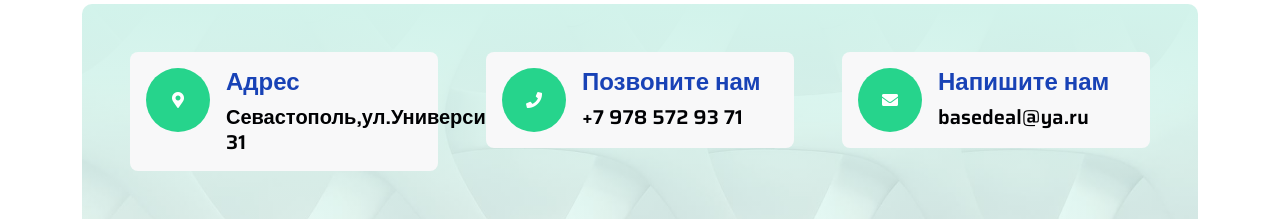
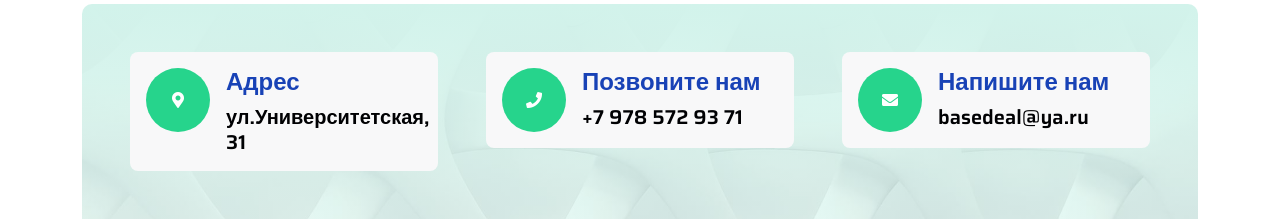
Before and after one commit to master-cim/bazadel, a Django app: page / in a window 1280 px wide. Shown: the part 5597-5816 px from the top of the page. Run offline with Django 4.2, Linux system fonts and the light colour scheme; some libraries are stand-ins or nearby versions.

Commit message:
адрес

```diff
--- a/bazadel/templates/includes/form_order.html
+++ b/bazadel/templates/includes/form_order.html
@@ -15,7 +15,7 @@
               </div>
               <div class="ms-3">
                 <h4 class="text-primary">Адрес</h4>
-                <a href="https://goo.gl/maps/Zd4BCynmTb98ivUJ6" target="_blank" class="h5">Севастополь,ул.Университетская, 31</a>
+                <a href="https://goo.gl/maps/Zd4BCynmTb98ivUJ6" target="_blank" class="h5">ул.Университетская, 31</a>
               </div>
             </div>
           </div>
```
